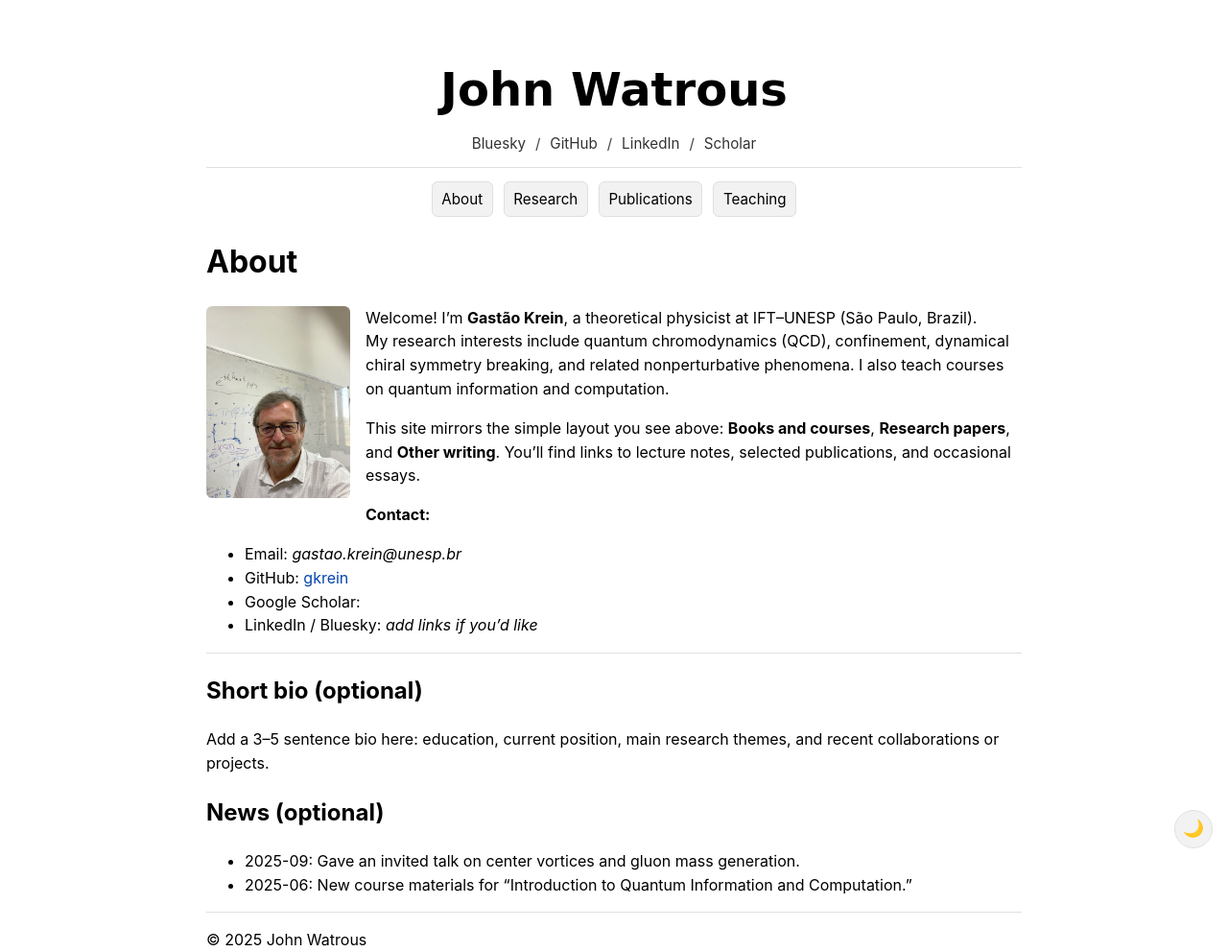
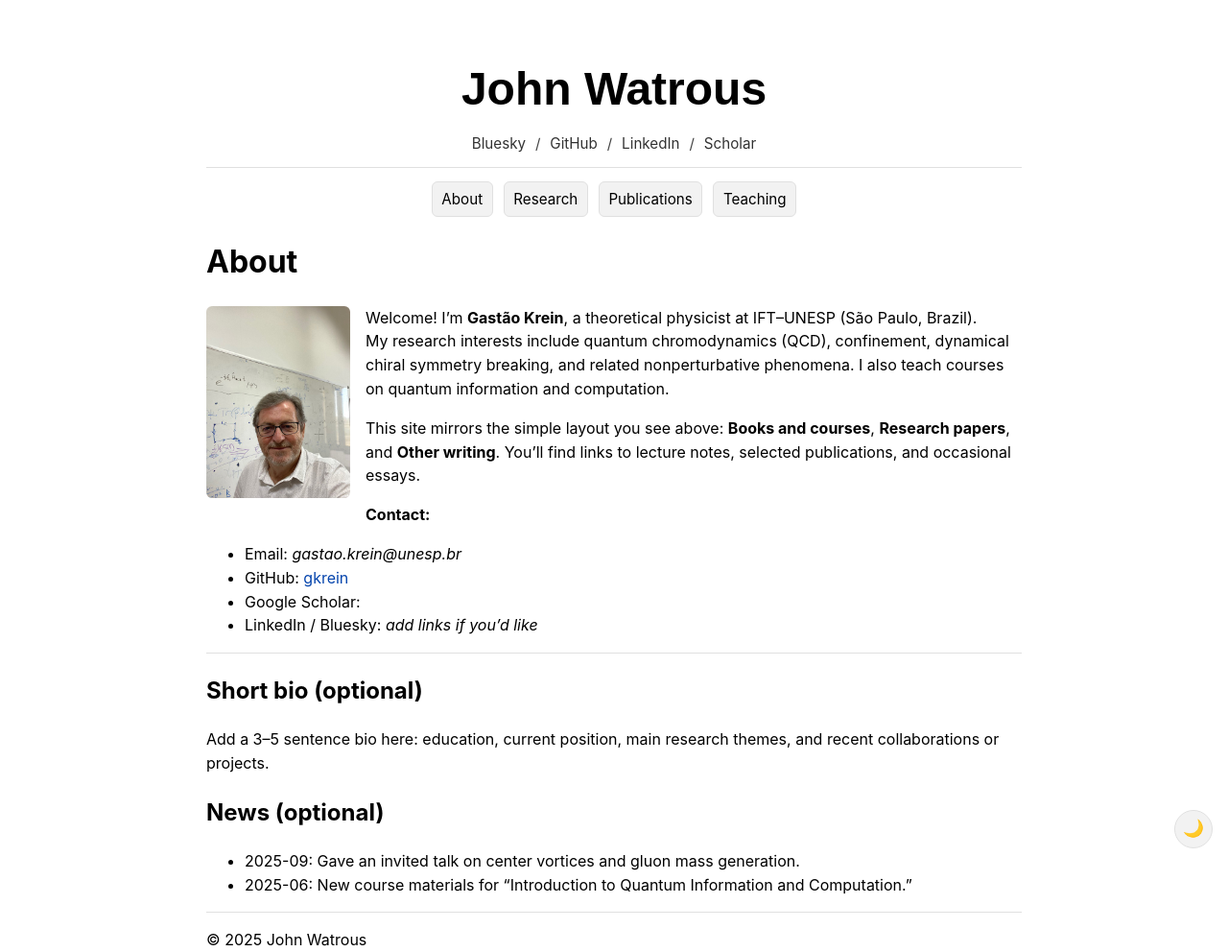
Before and after one commit to gkrein/gkrein.github.io, a Jekyll site: the page built from index.md, in a window 1280 px wide. Shown: the whole page at 96% size. Built offline with Jekyll 4.4.1, drawn with Linux system fonts in a browser that asks for light colours.

Commit message:
Update site.css

```diff
--- a/assets/css/site.css
+++ b/assets/css/site.css
@@ -39,7 +39,7 @@ a:hover { text-decoration: underline; }
 
 /* Masthead: centered name + centered social links */
 .masthead { text-align: center; margin-bottom: 0.75rem; }
-.masthead h1 { font-family: "DejaVu Sans ExtraLight", "DejaVu Sans", -apple-system, BlinkMacSystemFont, "Segoe UI", Roboto,
+.masthead h1 { font-family: Arial, "DejaVu Sans ExtraLight", "DejaVu Sans", -apple-system, BlinkMacSystemFont, "Segoe UI", Roboto,
                Helvetica, Arial, sans-serif; font-size: 3.0rem; margin-top: 3.5rem; margin-bottom: 0.5rem; font-weight: 600; }
 .masthead .social { font-size: 0.95rem; color: var(--muted-text); }
 .masthead .social a { color: var(--text-color); opacity: 0.8; }
```
